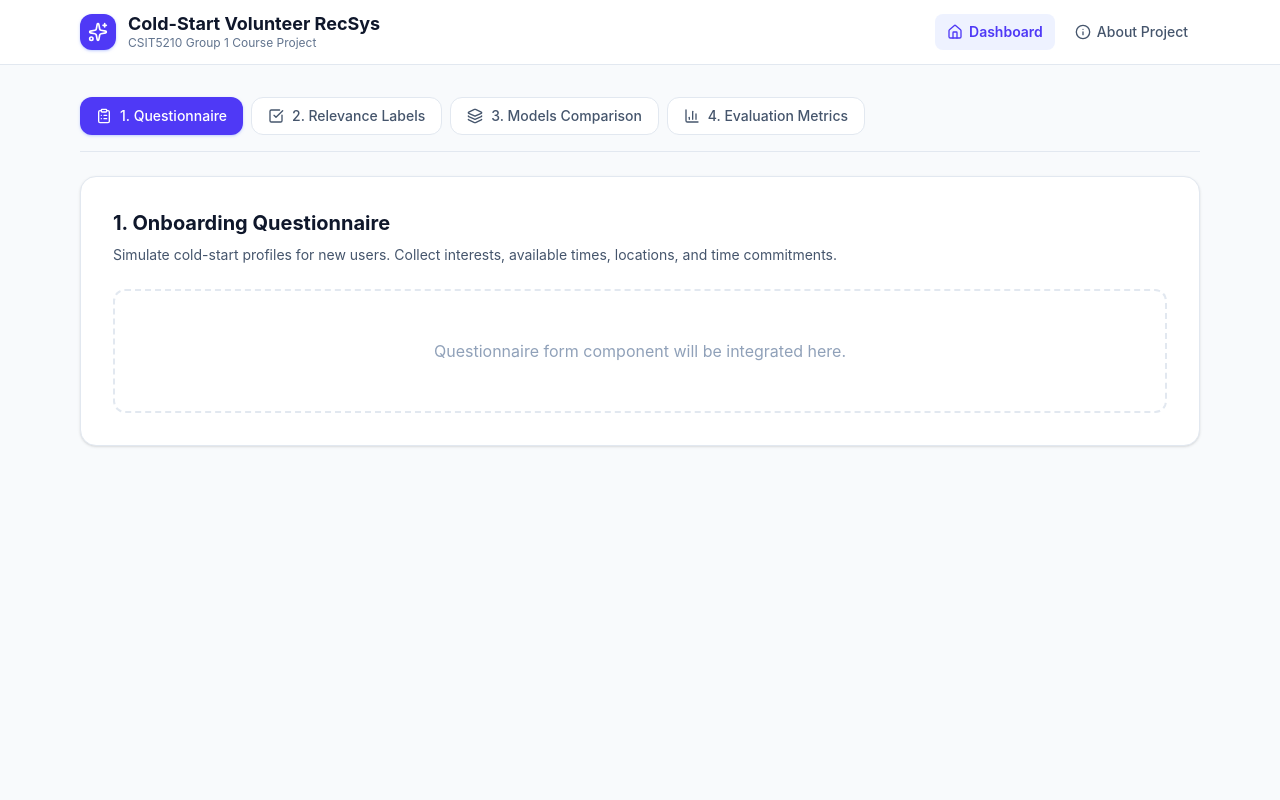
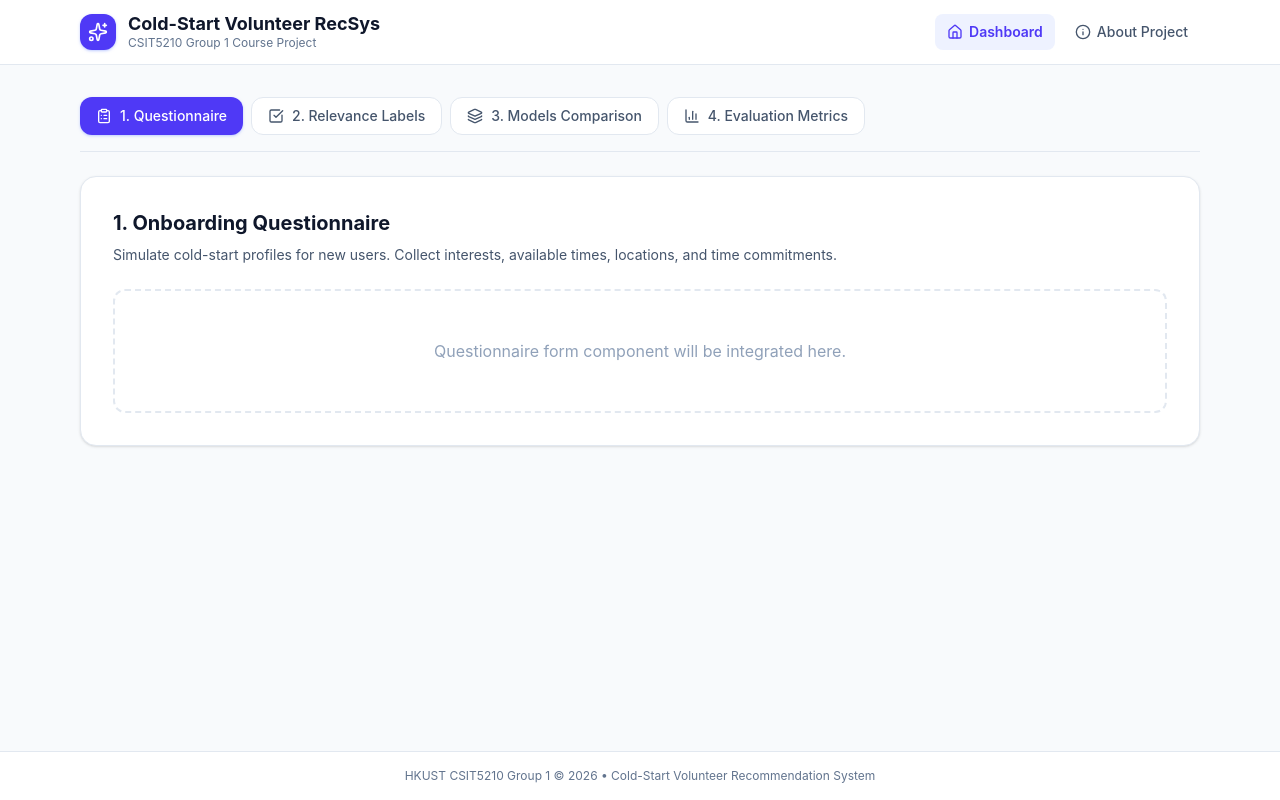
Before and after one commit to Bob8259/CSIT-5210-Group-Project, a React (Vite) app in the folder frontend/: page / in a window 1280 px wide. Built offline with nearby package versions, Linux system fonts and the light colour scheme.

Commit message:
feat: implement layout and navbar components for improved routing structure

```diff
--- a/frontend/src/App.tsx
+++ b/frontend/src/App.tsx
@@ -1,68 +1,15 @@
-import { Routes, Route, NavLink, Link } from 'react-router-dom'
-import { Sparkles, Home as HomeIcon, Info } from 'lucide-react'
+import { Routes, Route } from 'react-router-dom'
+import Layout from './components/Layout'
 import Home from './pages/Home'
 import About from './pages/About'
 
 export default function App() {
   return (
-    <div className="min-h-screen bg-slate-50 text-slate-800">
-      {/* Top Navbar */}
-      <header className="bg-white border-b border-slate-200 sticky top-0 z-50">
-        <div className="max-w-6xl mx-auto px-4 h-16 flex items-center justify-between">
-          {/* Logo & Project Title */}
-          <Link to="/" className="flex items-center space-x-3 hover:opacity-90 transition-opacity">
-            <div className="bg-indigo-600 text-white p-2 rounded-xl shadow-sm shadow-indigo-200">
-              <Sparkles className="w-5 h-5" />
-            </div>
-            <div>
-              <h1 className="text-base sm:text-lg font-bold text-slate-900 leading-tight">
-                Cold-Start Volunteer RecSys
-              </h1>
-              <p className="text-xs text-slate-500">CSIT5210 Group 1 Course Project</p>
-            </div>
-          </Link>
-
-          {/* Navigation Links using NavLink (like Vue's router-link) */}
-          <nav className="flex items-center space-x-2">
-            <NavLink
-              to="/"
-              end
-              className={({ isActive }) =>
-                `flex items-center space-x-1.5 px-3 py-2 text-sm font-medium rounded-lg transition-colors ${
-                  isActive
-                    ? 'bg-indigo-50 text-indigo-600 font-semibold'
-                    : 'text-slate-600 hover:text-slate-900 hover:bg-slate-100'
-                }`
-              }
-            >
-              <HomeIcon className="w-4 h-4" />
-              <span>Dashboard</span>
-            </NavLink>
-
-            <NavLink
-              to="/about"
-              className={({ isActive }) =>
-                `flex items-center space-x-1.5 px-3 py-2 text-sm font-medium rounded-lg transition-colors ${
-                  isActive
-                    ? 'bg-indigo-50 text-indigo-600 font-semibold'
-                    : 'text-slate-600 hover:text-slate-900 hover:bg-slate-100'
-                }`
-              }
-            >
-              <Info className="w-4 h-4" />
-              <span>About Project</span>
-            </NavLink>
-          </nav>
-        </div>
-      </header>
-
-      {/* Page Routing Views */}
-      <main className="max-w-6xl mx-auto px-4 py-8">
-        <Routes>
-          <Route path="/" element={<Home />} />
-          <Route path="/about" element={<About />} />
-        </Routes>
-      </main>
-    </div>
+    <Layout>
+      <Routes>
+        <Route path="/" element={<Home />} />
+        <Route path="/about" element={<About />} />
+      </Routes>
+    </Layout>
   )
 }
--- /dev/null
+++ b/frontend/src/components/Layout.tsx
@@ -0,0 +1,20 @@
+import type { ReactNode } from 'react'
+import Navbar from './Navbar'
+
+interface LayoutProps {
+  children: ReactNode
+}
+
+export default function Layout({ children }: LayoutProps) {
+  return (
+    <div className="min-h-screen bg-slate-50 text-slate-800 flex flex-col">
+      <Navbar />
+      <main className="max-w-6xl mx-auto px-4 py-8 flex-1 w-full">
+        {children}
+      </main>
+      <footer className="border-t border-slate-200 bg-white py-4 text-center text-xs text-slate-500">
+        HKUST CSIT5210 Group 1 &copy; 2026 &bull; Cold-Start Volunteer Recommendation System
+      </footer>
+    </div>
+  )
+}
--- /dev/null
+++ b/frontend/src/components/Navbar.tsx
@@ -0,0 +1,43 @@
+import { Link, NavLink } from 'react-router-dom'
+import { Sparkles, Home as HomeIcon, Info } from 'lucide-react'
+
+export default function Navbar() {
+  const navLinkClass = ({ isActive }: { isActive: boolean }) =>
+    `flex items-center space-x-1.5 px-3 py-2 text-sm font-medium rounded-lg transition-colors ${
+      isActive
+        ? 'bg-indigo-50 text-indigo-600 font-semibold'
+        : 'text-slate-600 hover:text-slate-900 hover:bg-slate-100'
+    }`
+
+  return (
+    <header className="bg-white border-b border-slate-200 sticky top-0 z-50">
+      <div className="max-w-6xl mx-auto px-4 h-16 flex items-center justify-between">
+        {/* Logo & Title */}
+        <Link to="/" className="flex items-center space-x-3 hover:opacity-90 transition-opacity">
+          <div className="bg-indigo-600 text-white p-2 rounded-xl shadow-sm shadow-indigo-200">
+            <Sparkles className="w-5 h-5" />
+          </div>
+          <div>
+            <h1 className="text-base sm:text-lg font-bold text-slate-900 leading-tight">
+              Cold-Start Volunteer RecSys
+            </h1>
+            <p className="text-xs text-slate-500">CSIT5210 Group 1 Course Project</p>
+          </div>
+        </Link>
+
+        {/* Links */}
+        <nav className="flex items-center space-x-2">
+          <NavLink to="/" end className={navLinkClass}>
+            <HomeIcon className="w-4 h-4" />
+            <span>Dashboard</span>
+          </NavLink>
+
+          <NavLink to="/about" className={navLinkClass}>
+            <Info className="w-4 h-4" />
+            <span>About Project</span>
+          </NavLink>
+        </nav>
+      </div>
+    </header>
+  )
+}
```
